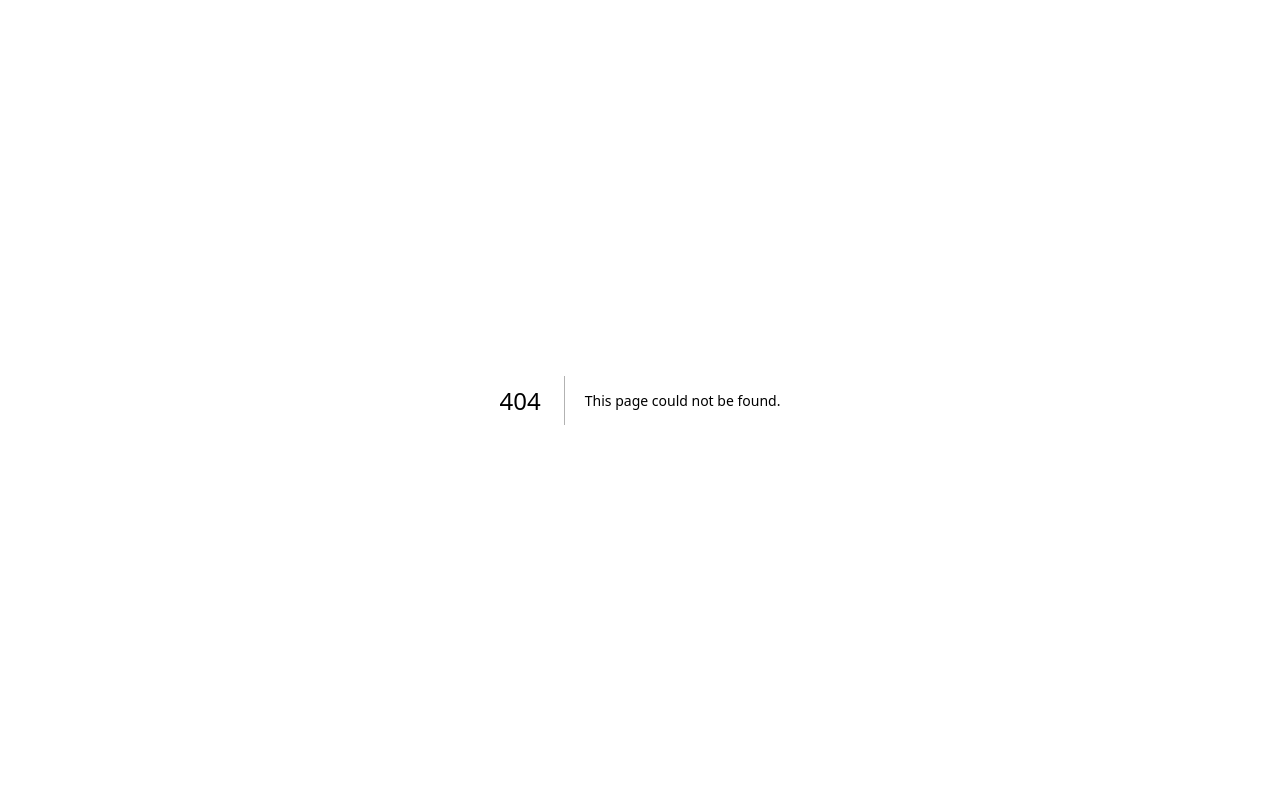
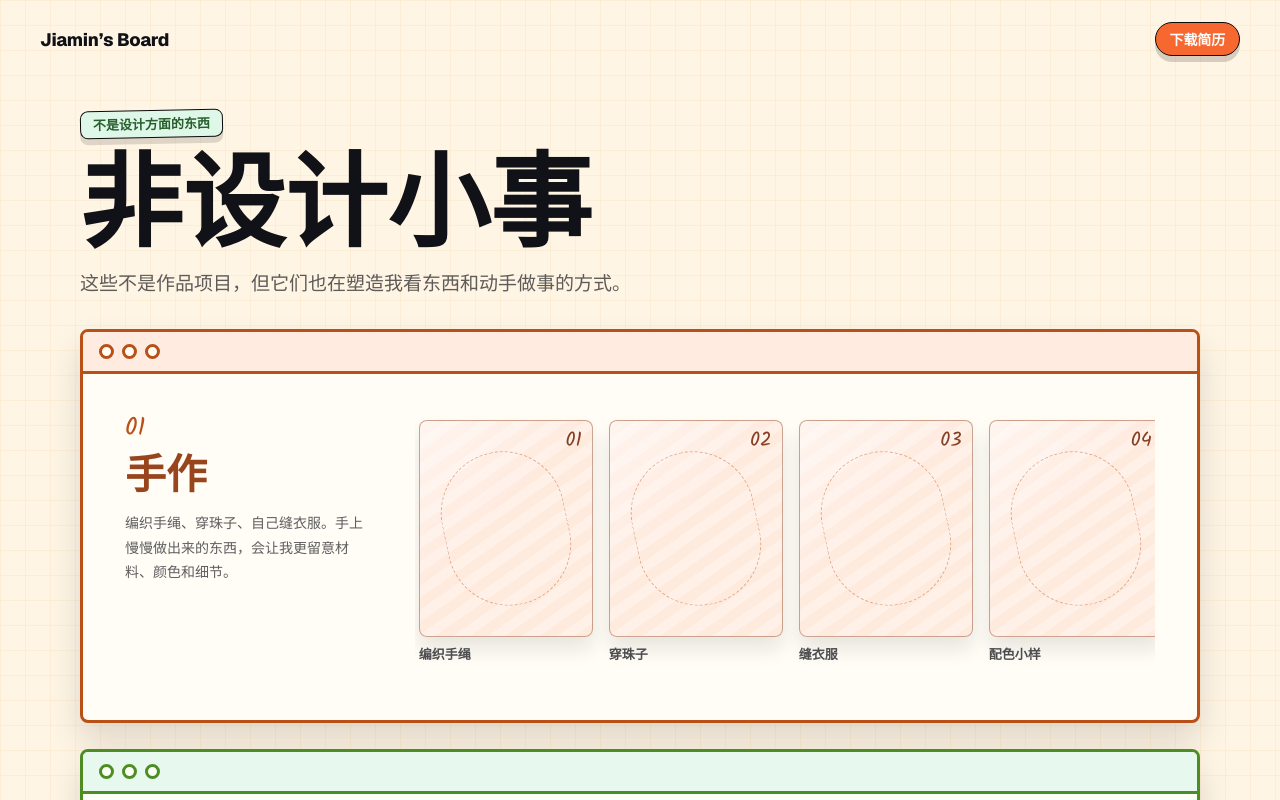
Before and after one commit to jaemin17/jaemin-portfolio, a Next.js app: page /life in a window 1280 px wide. Before the commit this address had no page. Shown: the top 800 px of the page. Built offline with nearby package versions, Linux system fonts and the light colour scheme.

Commit message:
Add life page and homepage entry

```diff
--- /dev/null
+++ b/src/app/life/life.module.css
@@ -0,0 +1,237 @@
+.main {
+  width: 100%;
+  max-width: none;
+  margin: -20px auto 0;
+  padding: 14px clamp(20px, 4vw, 76px) 64px;
+}
+
+.wall {
+  width: min(1120px, 100%);
+  margin: 0 auto;
+  padding: 48px 0 24px;
+}
+
+.intro {
+  max-width: 740px;
+  margin-bottom: 28px;
+}
+
+.kicker {
+  width: fit-content;
+  padding: 7px 12px 6px;
+  border: 1px solid #0b0b0b;
+  border-radius: 8px;
+  background: #dff7e8;
+  box-shadow: 0 6px 0 rgba(0, 0, 0, 0.13);
+  color: #285f2d;
+  font-size: 13px;
+  font-weight: 850;
+  line-height: 1;
+  transform: rotate(-1.2deg);
+}
+
+.title {
+  margin-top: 18px;
+  color: #111217;
+  font-size: clamp(44px, 8vw, 104px);
+  font-weight: 950;
+  line-height: 0.92;
+  letter-spacing: 0;
+}
+
+.lede {
+  max-width: 620px;
+  margin-top: 18px;
+  color: rgba(17, 18, 23, 0.68);
+  font-size: clamp(15px, 1.6vw, 19px);
+  line-height: 1.7;
+  letter-spacing: 0;
+}
+
+.windowStack {
+  display: grid;
+  gap: 26px;
+}
+
+.window {
+  --window-line: #b95018;
+  --window-bg: #fffdf6;
+  --window-tint: #ffe4d5;
+  overflow: hidden;
+  border: 3px solid var(--window-line);
+  border-radius: 8px;
+  background: var(--window-bg);
+  box-shadow: 0 18px 34px rgba(17, 18, 23, 0.13);
+}
+
+.orange {
+  --window-line: #b95018;
+  --window-bg: #fffdf6;
+  --window-tint: #ffe4d5;
+}
+
+.green {
+  --window-line: #4d8d24;
+  --window-bg: #fbfff6;
+  --window-tint: #dff7e8;
+}
+
+.blue {
+  --window-line: #285f9c;
+  --window-bg: #f8fbff;
+  --window-tint: #dfe8ff;
+}
+
+.purple {
+  --window-line: #6844a8;
+  --window-bg: #fffbff;
+  --window-tint: #f2dcff;
+}
+
+.windowBar {
+  display: flex;
+  height: 42px;
+  align-items: center;
+  gap: 8px;
+  padding: 0 16px;
+  border-bottom: 3px solid var(--window-line);
+  background: color-mix(in oklab, var(--window-tint) 74%, white);
+}
+
+.windowBar span {
+  width: 15px;
+  height: 15px;
+  border: 3px solid var(--window-line);
+  border-radius: 999px;
+  background: var(--window-bg);
+}
+
+.windowBody {
+  display: grid;
+  grid-template-columns: minmax(220px, 0.34fr) minmax(0, 1fr);
+  gap: clamp(18px, 3vw, 38px);
+  align-items: stretch;
+  padding: clamp(22px, 4vw, 42px);
+}
+
+.sectionCopy {
+  min-width: 0;
+}
+
+.sectionIndex {
+  color: var(--window-line);
+  font-family: var(--font-kalam), var(--font-geist-sans), system-ui, sans-serif;
+  font-size: 25px;
+  line-height: 1;
+}
+
+.sectionTitle {
+  margin-top: 14px;
+  color: color-mix(in oklab, var(--window-line) 82%, #111217);
+  font-size: clamp(25px, 3.2vw, 42px);
+  font-weight: 920;
+  line-height: 1;
+  letter-spacing: 0;
+}
+
+.sectionDescription {
+  margin-top: 16px;
+  color: rgba(17, 18, 23, 0.68);
+  font-size: 14px;
+  line-height: 1.75;
+  letter-spacing: 0;
+}
+
+.photoRail {
+  display: grid;
+  grid-auto-columns: clamp(132px, 14vw, 174px);
+  grid-auto-flow: column;
+  gap: 16px;
+  min-width: 0;
+  overflow-x: auto;
+  padding: 4px 4px 14px;
+  overscroll-behavior-inline: contain;
+  scrollbar-color: color-mix(in oklab, var(--window-line) 62%, white) transparent;
+}
+
+.photoCard {
+  min-width: 0;
+}
+
+.photoPlaceholder {
+  position: relative;
+  display: flex;
+  aspect-ratio: 4 / 5;
+  align-items: flex-start;
+  justify-content: flex-end;
+  overflow: hidden;
+  padding: 10px;
+  border: 1px solid color-mix(in oklab, var(--window-line) 34%, rgba(17, 18, 23, 0.16));
+  border-radius: 8px;
+  background:
+    linear-gradient(135deg, rgba(255, 255, 255, 0.52), transparent 44%),
+    repeating-linear-gradient(
+      -35deg,
+      color-mix(in oklab, var(--window-tint) 78%, white) 0 10px,
+      color-mix(in oklab, var(--window-tint) 55%, white) 10px 20px
+    );
+  box-shadow: 0 12px 20px rgba(17, 18, 23, 0.1);
+}
+
+.photoPlaceholder::before {
+  content: "";
+  position: absolute;
+  inset: 14%;
+  border: 1px dashed color-mix(in oklab, var(--window-line) 42%, transparent);
+  border-radius: 999px;
+  transform: rotate(-12deg);
+}
+
+.photoPlaceholder span {
+  position: relative;
+  z-index: 1;
+  color: color-mix(in oklab, var(--window-line) 72%, #111217);
+  font-family: var(--font-kalam), var(--font-geist-sans), system-ui, sans-serif;
+  font-size: 20px;
+  line-height: 1;
+}
+
+.photoCard p {
+  margin-top: 10px;
+  color: rgba(17, 18, 23, 0.74);
+  font-size: 13px;
+  font-weight: 780;
+  line-height: 1.28;
+  letter-spacing: 0;
+}
+
+@media (max-width: 760px) {
+  .main {
+    margin-top: 0;
+    padding: 10px 16px 46px;
+  }
+
+  .wall {
+    padding-top: 34px;
+  }
+
+  .intro {
+    margin-bottom: 22px;
+  }
+
+  .windowStack {
+    gap: 18px;
+  }
+
+  .windowBody {
+    grid-template-columns: 1fr;
+    gap: 18px;
+    padding: 20px 16px 18px;
+  }
+
+  .photoRail {
+    grid-auto-columns: minmax(128px, 42vw);
+    gap: 12px;
+    margin: 0 -4px;
+  }
+}
--- /dev/null
+++ b/src/app/life/page.tsx
@@ -0,0 +1,89 @@
+import { SiteHeader } from "@/components/SiteHeader";
+import styles from "./life.module.css";
+
+const lifeSections = [
+  {
+    id: "handmade",
+    title: "手作",
+    description: "编织手绳、穿珠子、自己缝衣服。手上慢慢做出来的东西，会让我更留意材料、颜色和细节。",
+    accent: "orange",
+    items: ["编织手绳", "穿珠子", "缝衣服", "配色小样"],
+  },
+  {
+    id: "learning",
+    title: "正在学",
+    description: "最近在慢慢学钢琴。它很考验耐心，也让我习惯接受一点点变好的过程。",
+    accent: "green",
+    items: ["钢琴练习", "谱子", "节奏", "片段记录"],
+  },
+  {
+    id: "cat",
+    title: "一起生活",
+    description: "养了一只猫。很多日常的小观察，都是从和它一起生活开始的。",
+    accent: "blue",
+    items: ["猫", "晒太阳", "日常角落", "陪伴"],
+  },
+  {
+    id: "outside",
+    title: "到处看看",
+    description: "旅行、看书，还有一些路上看到的小东西。它们和设计没有直接关系，但会影响我怎么看世界。",
+    accent: "purple",
+    items: ["旅行", "看书", "城市", "路上的颜色"],
+  },
+];
+
+export default function LifePage() {
+  return (
+    <>
+      <SiteHeader />
+      <main className={styles.main}>
+        <section className={styles.wall} aria-labelledby="life-title">
+          <header className={styles.intro}>
+            <p className={styles.kicker}>不是设计方面的东西</p>
+            <h1 id="life-title" className={styles.title}>
+              非设计小事
+            </h1>
+            <p className={styles.lede}>
+              这些不是作品项目，但它们也在塑造我看东西和动手做事的方式。
+            </p>
+          </header>
+
+          <div className={styles.windowStack}>
+            {lifeSections.map((section, sectionIndex) => (
+              <section
+                key={section.id}
+                className={`${styles.window} ${styles[section.accent]}`}
+                aria-labelledby={`${section.id}-title`}
+              >
+                <div className={styles.windowBar} aria-hidden="true">
+                  <span />
+                  <span />
+                  <span />
+                </div>
+                <div className={styles.windowBody}>
+                  <div className={styles.sectionCopy}>
+                    <span className={styles.sectionIndex}>{String(sectionIndex + 1).padStart(2, "0")}</span>
+                    <h2 id={`${section.id}-title`} className={styles.sectionTitle}>
+                      {section.title}
+                    </h2>
+                    <p className={styles.sectionDescription}>{section.description}</p>
+                  </div>
+                  <div className={styles.photoRail} aria-label={`${section.title}照片占位`}>
+                    {section.items.map((item, itemIndex) => (
+                      <article key={item} className={styles.photoCard}>
+                        <div className={styles.photoPlaceholder} aria-hidden="true">
+                          <span>{String(itemIndex + 1).padStart(2, "0")}</span>
+                        </div>
+                        <p>{item}</p>
+                      </article>
+                    ))}
+                  </div>
+                </div>
+              </section>
+            ))}
+          </div>
+        </section>
+      </main>
+    </>
+  );
+}
--- a/src/app/page.module.css
+++ b/src/app/page.module.css
@@ -73,7 +73,7 @@
 
 .hero {
   position: relative;
-  z-index: 3;
+  z-index: 8;
   max-width: 820px;
   margin: 0 auto;
   padding: 60px 0 40px;
@@ -452,18 +452,36 @@
   --note-rotation: 1.8deg;
   --note-accent: #fff1a8;
   --pin-color: #7c5cff;
-  top: 24px;
-  right: 18px;
+  top: 20px;
+  right: clamp(72px, 6vw, 108px);
   --entry-delay: 700ms;
 }
 
-.infoItem:nth-child(4) {
+.infoItem:nth-child(5) {
   --note-rotation: -1.4deg;
   --note-accent: #ffe4d5;
   --pin-color: #f6682f;
-  top: 268px;
+  top: 306px;
   right: 0;
+  width: clamp(178px, 13vw, 206px);
   --entry-delay: 820ms;
+}
+
+.lifeEntry {
+  --note-rotation: 2.1deg;
+  --note-hover-rotation-factor: -0.45;
+  --note-accent: #dff7e8;
+  --pin-color: #7c5cff;
+  position: absolute;
+  top: 150px;
+  right: 18px;
+  z-index: 2;
+  width: clamp(192px, 14vw, 230px);
+  padding-top: 34px;
+  transform: rotate(var(--note-rotation));
+  animation-name: noteDropIn;
+  animation-delay: 900ms;
+  transition: transform 160ms ease;
 }
 
 .infoNote {
@@ -482,21 +500,40 @@
   transition: box-shadow 160ms ease, border-color 160ms ease;
 }
 
+.lifeNote {
+  display: flex;
+  min-height: 116px;
+  flex-direction: column;
+  padding: 15px;
+  border: 1px solid rgba(17, 18, 23, 0.12);
+  border-radius: 12px;
+  background: linear-gradient(
+    180deg,
+    var(--note-accent) 0%,
+    color-mix(in oklab, var(--note-accent) 78%, white) 100%
+  );
+  box-shadow: 0 14px 26px rgba(17, 18, 23, 0.12);
+  transition: box-shadow 160ms ease, border-color 160ms ease;
+}
+
 .infoNoteLink {
   cursor: pointer;
 }
 
-.infoNoteLink:focus-visible {
+.infoNoteLink:focus-visible,
+.lifeNote:focus-visible {
   outline: 3px solid color-mix(in oklab, var(--pin-color) 70%, white);
   outline-offset: 5px;
 }
 
-.infoItem:hover {
-  z-index: 30;
+.infoItem:hover,
+.lifeEntry:hover {
+  z-index: 6;
   transform: translateY(-5px) rotate(calc(var(--note-rotation) * var(--note-hover-rotation-factor)));
 }
 
-.infoItem:hover .infoNote {
+.infoItem:hover .infoNote,
+.lifeEntry:hover .lifeNote {
   border-color: rgba(17, 18, 23, 0.18);
   box-shadow: 0 24px 40px rgba(17, 18, 23, 0.16);
 }
@@ -693,10 +730,15 @@
   .infoItem:nth-child(1),
   .infoItem:nth-child(2),
   .infoItem:nth-child(3),
-  .infoItem:nth-child(4) {
+  .infoItem:nth-child(5),
+  .lifeEntry {
     position: relative;
     inset: auto;
     width: auto;
+  }
+
+  .lifeEntry {
+    margin-top: 0;
   }
 
   .workList {
@@ -745,7 +787,8 @@
   .infoItem:nth-child(1),
   .infoItem:nth-child(2),
   .infoItem:nth-child(3),
-  .infoItem:nth-child(4),
+  .infoItem:nth-child(5),
+  .lifeEntry,
   .workItem,
   .workItem:nth-child(1),
   .workItem:nth-child(2),
@@ -769,7 +812,16 @@
     padding: 44px 14px 14px;
   }
 
+  .lifeEntry {
+    padding: 44px 14px 14px;
+  }
+
   .infoNote {
+    min-height: 0;
+    padding: 16px;
+  }
+
+  .lifeNote {
     min-height: 0;
     padding: 16px;
   }
@@ -794,7 +846,8 @@
   .stickerSubWrap,
   .todayStamp,
   .workItem,
-  .infoItem {
+  .infoItem,
+  .lifeEntry {
     animation: none;
   }
 }
```
Also changed, not shown: src/app/page.tsx (+14 -2 lines).
